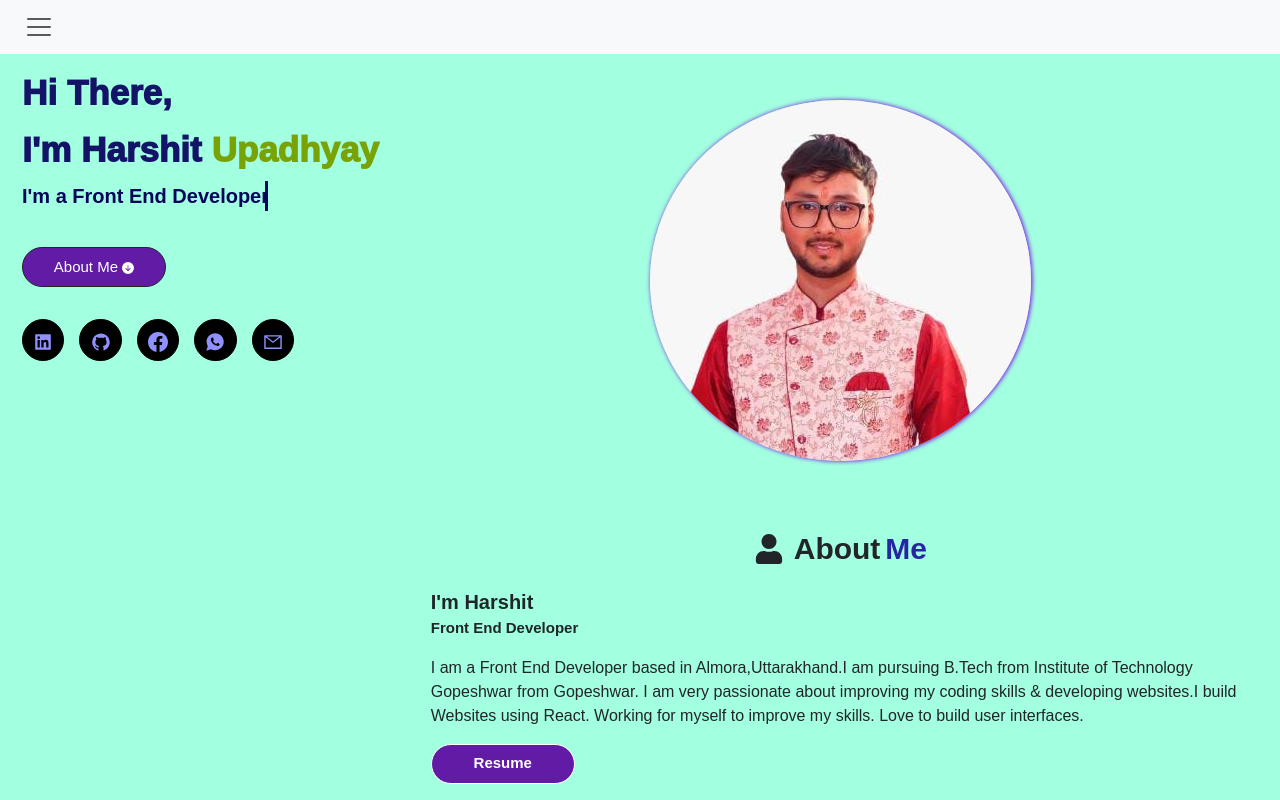
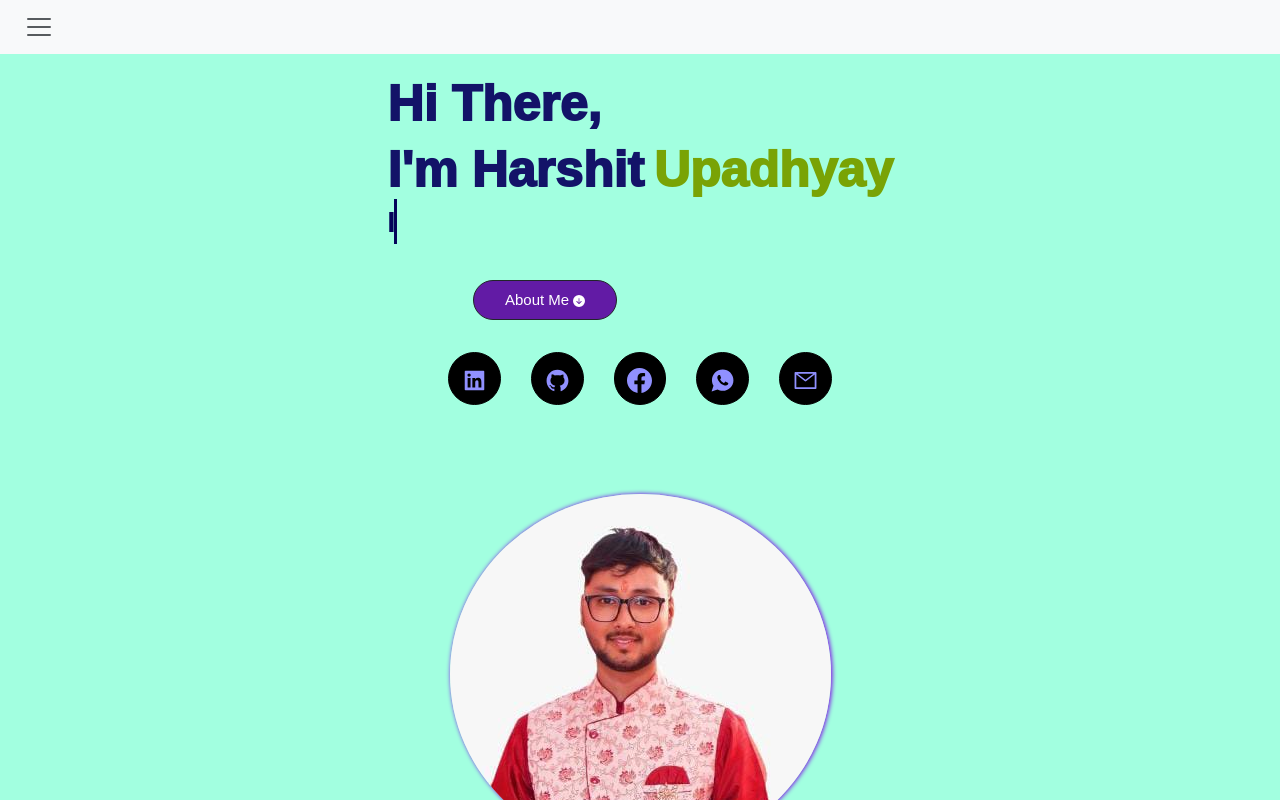
Before and after one commit to hars-shit/Portfolio, a React (Create React App) app: page / in a window 1280 px wide. Shown: the top 800 px of the page. Built offline with nearby package versions, Linux system fonts and the light colour scheme.

Commit message:
third commit

```diff
--- a/src/components/AboutMe.jsx
+++ b/src/components/AboutMe.jsx
@@ -20,7 +20,7 @@ export default function AboutMe(){
                 <p>I'm Harshit</p>
                 <p>Front End Developer</p>
                 <p>I am a Front End Developer based in Almora,Uttarakhand.I am pursuing B.Tech from Institute of Technology Gopeshwar from Gopeshwar. I am very passionate about improving my coding skills & developing websites.I build Websites using React. Working for myself to improve my skills. Love to build user interfaces.</p>
-                <button className="btn">Resume</button>
+                <button className="btn"><a href="https://drive.google.com/file/d/1kYF0OAQtnsIlzvQNy23uYo9p4xnuUjvu/view?usp=drivesdk">Resume</a></button>
             </div>
         </div>
         </>
--- a/src/components/Header.jsx
+++ b/src/components/Header.jsx
@@ -25,9 +25,9 @@ export default function Header(){
       </div>
 
       <div className="off-data">
-        <Link className="off-link"><BsFillArrowRightCircleFill /> &nbsp;About</Link>
-        <Link className="off-link"><BsFillArrowRightCircleFill /> &nbsp;Projects</Link>
-        <Link className="off-link"><BsFillArrowRightCircleFill /> &nbsp;Get in Touch</Link>
+        <Link to={"AboutMe"} className="off-link"><BsFillArrowRightCircleFill /> &nbsp;About</Link>
+        <Link to={"https://github.com/hars-shit"} className="off-link"><BsFillArrowRightCircleFill /> &nbsp;Projects</Link>
+        <Link to={"mailto:upadhyayharshit@gmail.com"} className="off-link"><BsFillArrowRightCircleFill /> &nbsp;Get in Touch</Link>
       </div>
     </div>
   </div>
--- a/src/styles/AboutMe.scss
+++ b/src/styles/AboutMe.scss
@@ -8,7 +8,7 @@
     width: 100%;
     gap: 30px;
     height: 100%;
-    padding: 20px 20px;
+    padding: 24px 20px;
 
     > img {
         border-radius: 50%;
@@ -56,8 +56,11 @@
             border-radius: 20px;
             font-size: 15px;
             background-color: rgb(98, 27, 165);
-            color: white;
-            font-weight: 900;
+            > a{
+                text-decoration: none;
+                color: white;
+                font-weight: 900;
+            }
 
           }
           > p:nth-child(1){
@@ -73,3 +76,24 @@
 
     }
 }
+@media screen and (min-width:600px) {
+
+    .aboutMe {
+
+    > .about-content
+{
+
+    > p:nth-child(1) {
+        font-size: 40px;
+    }
+    > p:nth-child(2) {
+        font-size: 22px;
+    }
+    > p:nth-child(3) {
+        font-size: 18px;
+        font-weight: 550;
+    }
+}
+}
+
+}
--- a/src/styles/Data.scss
+++ b/src/styles/Data.scss
@@ -78,7 +78,7 @@
     }
     > .button-container {
      z-index: 1;
-      width: 100%;
+      width: 27%;
       gap: 20px;
      margin-bottom: 12px;
 
@@ -217,3 +217,28 @@
     // max-width: 50%;
   }
 }
+@media screen and (min-width: 600px){
+  .main-container{
+    grid-template-columns: auto;
+    > .data-container{
+      align-items: center;
+      > .intro-container{
+       > .heading1{
+          font-size: 50px;
+          height: 50px;
+        }
+        > .about{
+          font-size: 30px;
+        }
+      }
+      > .follow-container{
+        gap: 30px;
+        button {
+          width: 6.6vh;
+          height: 6.6vh;
+          font-size: 25px;
+        }
+      }
+    }
+  }
+}
```
